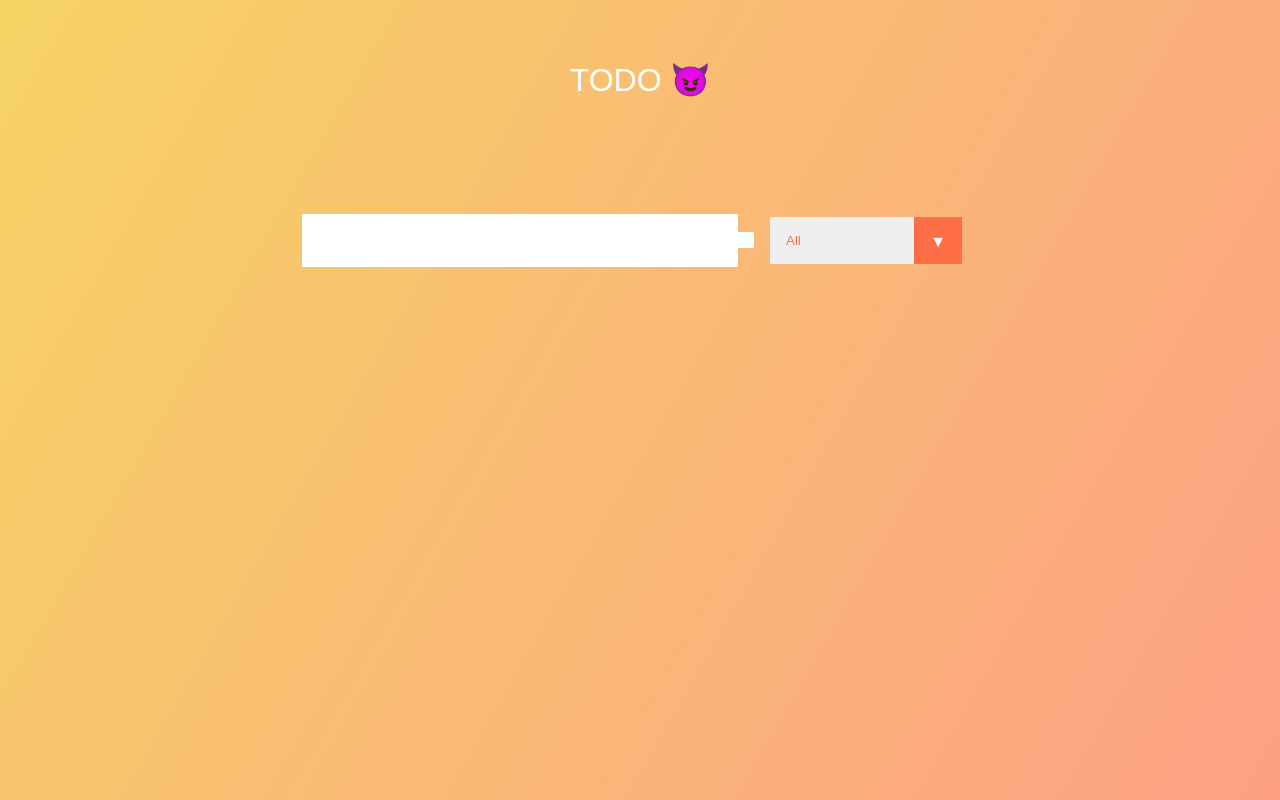
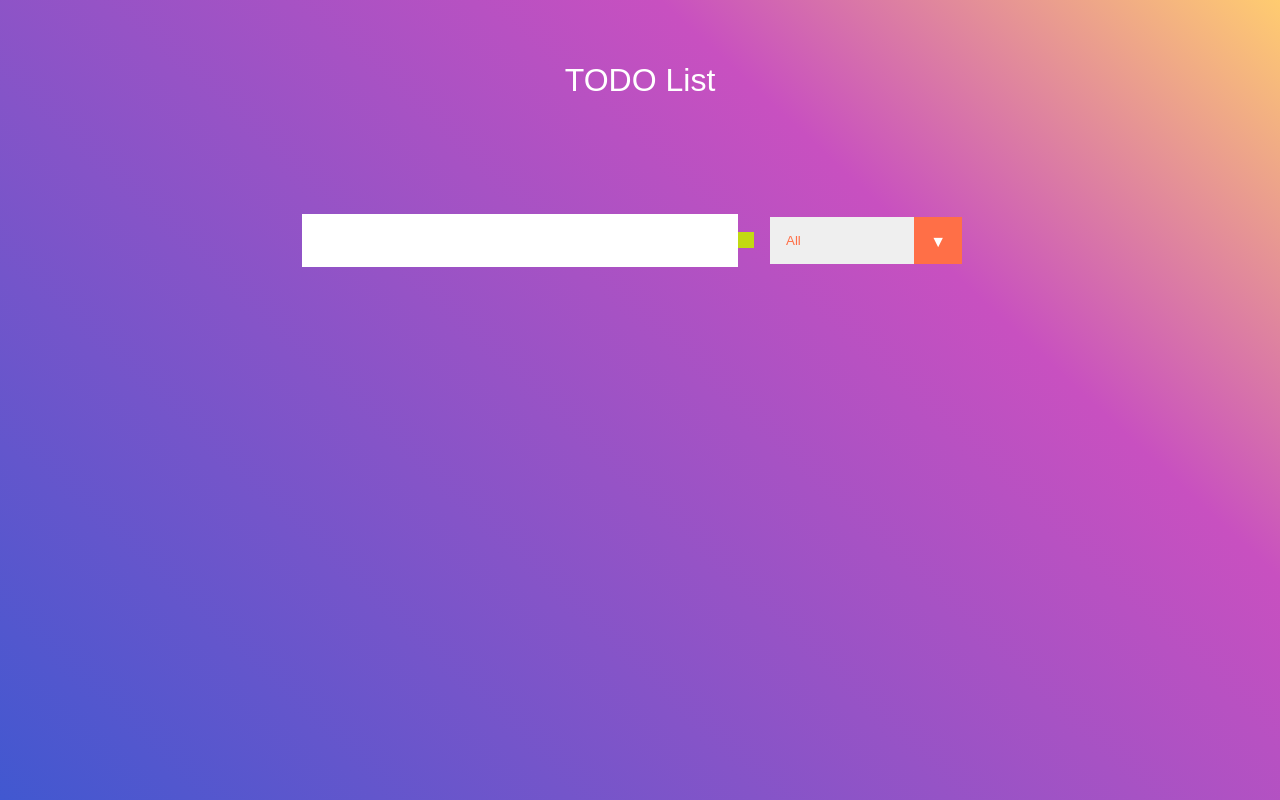
Before and after one commit to NaveenSiva72/TODO-LIST, a React (Create React App) app: page / in a window 1280 px wide. Built offline with nearby package versions, Linux system fonts and the light colour scheme; the HTML template or start-up script is replaced by a standard one.

Commit message:
final change

```diff
--- a/src/App.css
+++ b/src/App.css
@@ -4,7 +4,9 @@
   box-sizing: border-box;
 }
 body {
-  background-image: linear-gradient(120deg, #f6d365 0%, #fda085 100%);
+  background-color: #4158D0;
+background-image: linear-gradient(43deg, #4158D0 0%, #C850C0 71%, #FFCC70 100%);
+
   color: white;
   font-family: "Poppins", sans-serif;
   min-height: 100vh;
@@ -28,8 +30,8 @@ form button {
   background: white;
 }
 form button {
-  color: #ff6f47;
-  background: #f7fffe;
+  color: #191916;
+  background: #c2d912;
   cursor: pointer;
   transition: all 0.3s ease;
 }
--- a/src/App.js
+++ b/src/App.js
@@ -8,7 +8,7 @@ function App() {
   const [todos, setTodos] = useState([]);
   return (
     <div className="App">
-      <header>TODO 😈</header>
+      <header>TODO List</header>
       <Form
         inputText={inputText}
         todos={todos}
```
